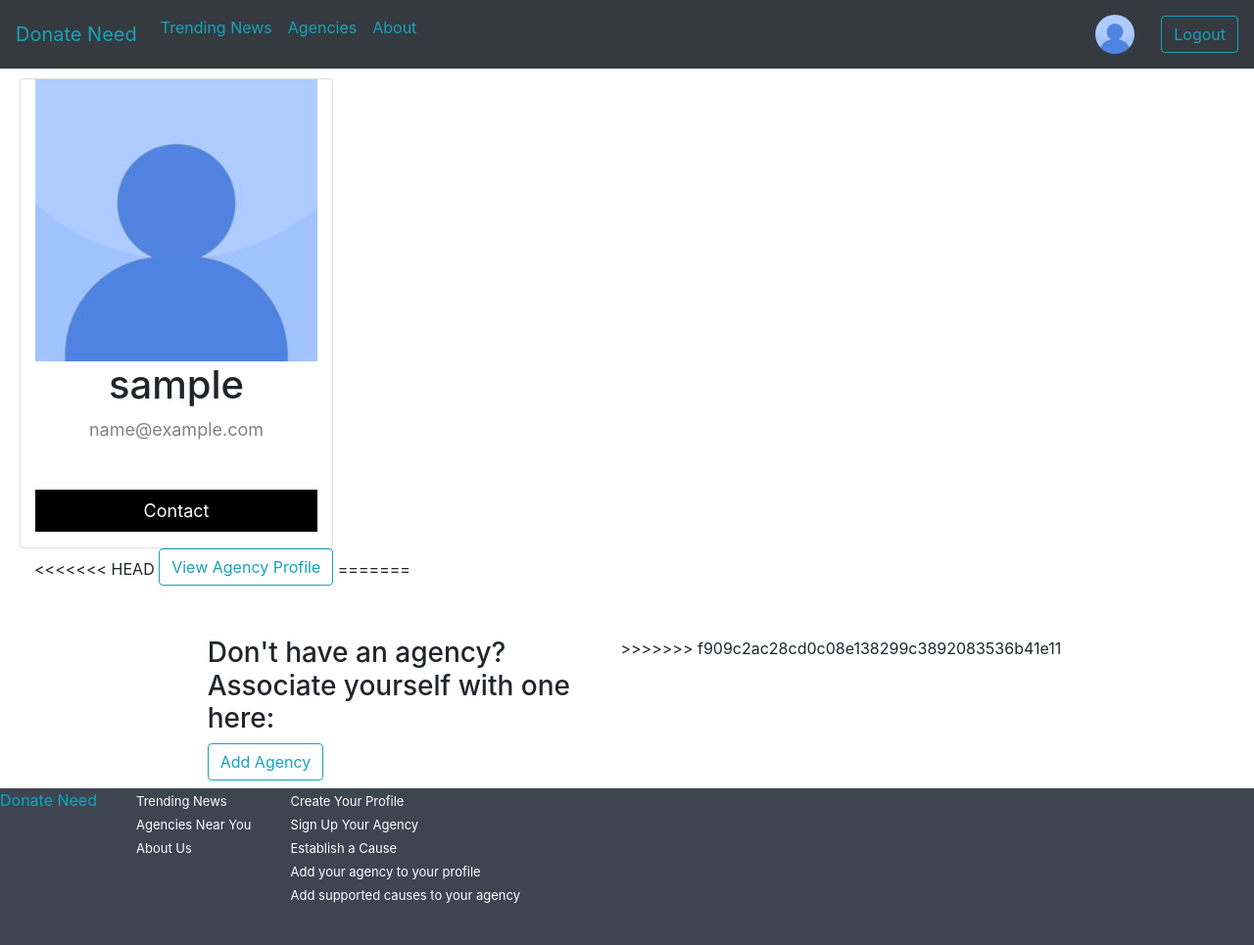
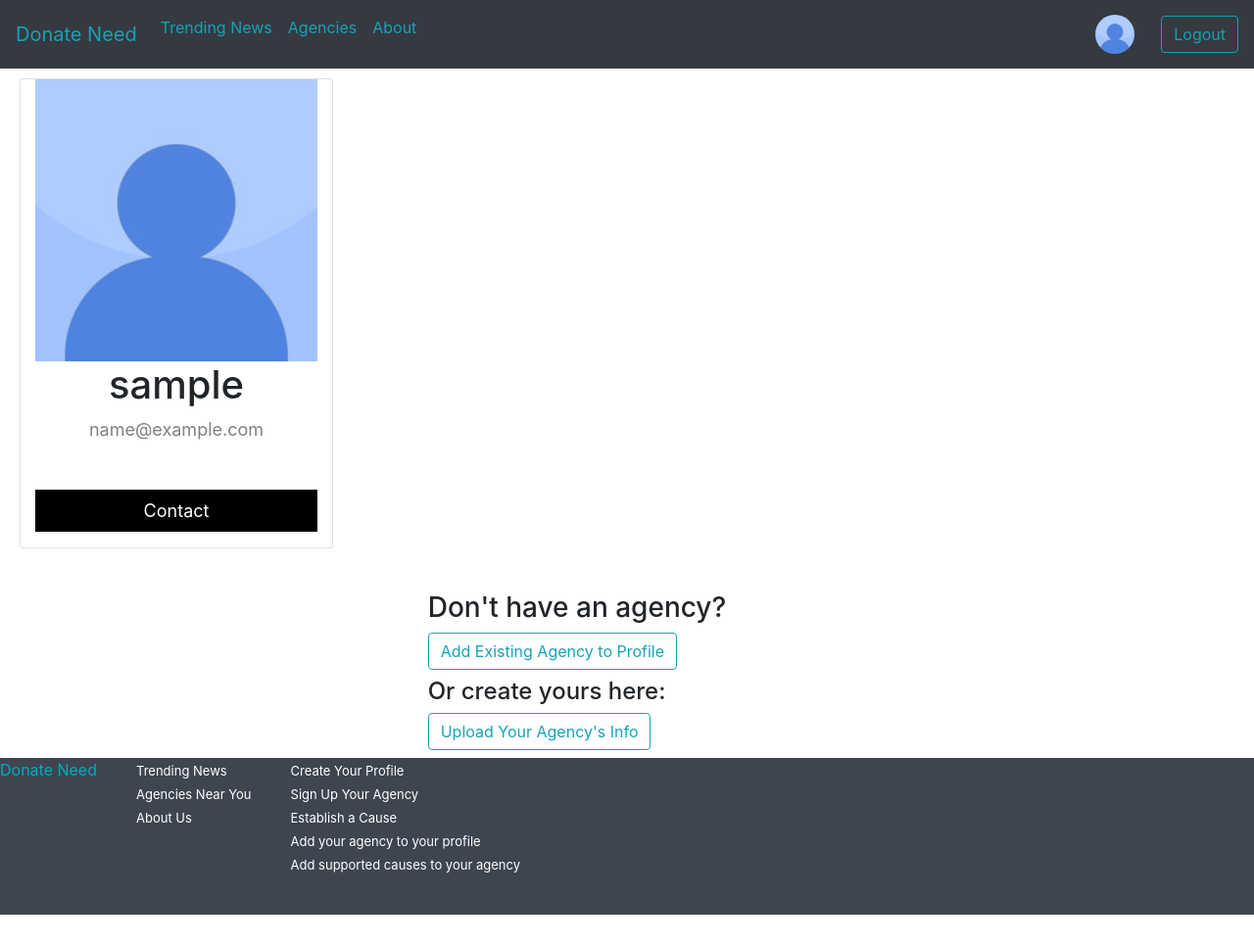
Before and after one commit to ChicoState/DonateNeed, a Django app: a page that uses mysite/myapp/templates/base.html in a window 1280 px wide. Shown: the whole page at 98% size. After the commit the page ends 934 px from the top, so only its background shows below. Run offline with Django 3.2, Linux system fonts and the light colour scheme; the visitor is signed in with stand-in values (Sample User, id 1); data comes from the database, SQL or seed files in the repository; some libraries are stand-ins or nearby versions.

Commit message:
fixed previous merge problems

```diff
--- a/mysite/myapp/templates/base.html
+++ b/mysite/myapp/templates/base.html
@@ -57,9 +57,11 @@
               <a class="dropdown-item" href="/profile/{{ user.username }}">Profile</a>
               {% if user.profile.agencies.username is not None %}
               <a class="dropdown-item" href="/agencyProfile/{{ user.profile.agencies.username }}">Your Organization</a>
+              {% elif user.profile.agencies.username is None %}
+              <a class="dropdown-item" href="{% url 'addAgency' %}">Add Existing Agency</a>
               {% endif %}
               <a class="dropdown-item" href="{% url 'createProfile' %}">Upload Your Info</a>
-              <a class="dropdown-item" href="{% url 'agencySignUp' %}">Create Organization</a>
+              <a class="dropdown-item" href="{% url 'agencySignUp' %}">Create Agency</a>
 
               <div class="dropdown-divider"></div>
 
--- a/mysite/myapp/templates/main/profile.html
+++ b/mysite/myapp/templates/main/profile.html
@@ -19,10 +19,6 @@
       <p><a href="{{ user_info.email }}" class="profileCardContact">Contact</a></p>
     </div>
   </div>
-<<<<<<< HEAD
-    <a href="{% url 'agencyProfile' %}" class="btn mb-2 btn-outline-info">View Agency Profile</a>
-
-=======
   </div>
 <br>
 <div class="row justify-content-md-center align-items-start">
@@ -36,8 +32,10 @@
       <h3>View Your Agency's Page:</h3>
       <a href="/agencyProfile/{{ user_info.profile.agencies.username }}" class="btn mb-2 btn-outline-info">{{ user_info.profile.agencies.name }}</a>
     {% elif not has_agency %} <!-- end of agency, now no agency  -->
-      <h3>Don't have an agency? Associate yourself with one here:</h3>
-      <a href="{% url 'addAgency' %}" class="btn mb-2 btn-outline-info">Add Agency</a>
+      <h3>Don't have an agency?</h3>
+      <a href="{% url 'addAgency' %}" class="btn mb-2 btn-outline-info">Add Existing Agency to Profile</a>
+      <h4>Or create yours here:</h4>
+      <a href="{% url 'agencySignUp' %}" class="btn mb-2 btn-outline-info">Upload Your Agency's Info</a>
     {% endif %} <!-- end of has_agency -->
     {% endif %} <!-- end of if is_personal_profile -->
 
@@ -50,7 +48,6 @@
       <a href="{% url 'login' %}" class="btn mb-2 btn-outline-info">Log In Here to be able to View This User</a>
     {% endif %}  <!-- end of if not user  -->
   </div>
->>>>>>> f909c2ac28cd0c08e138299c3892083536b41e11
 </div>
 
 
```
